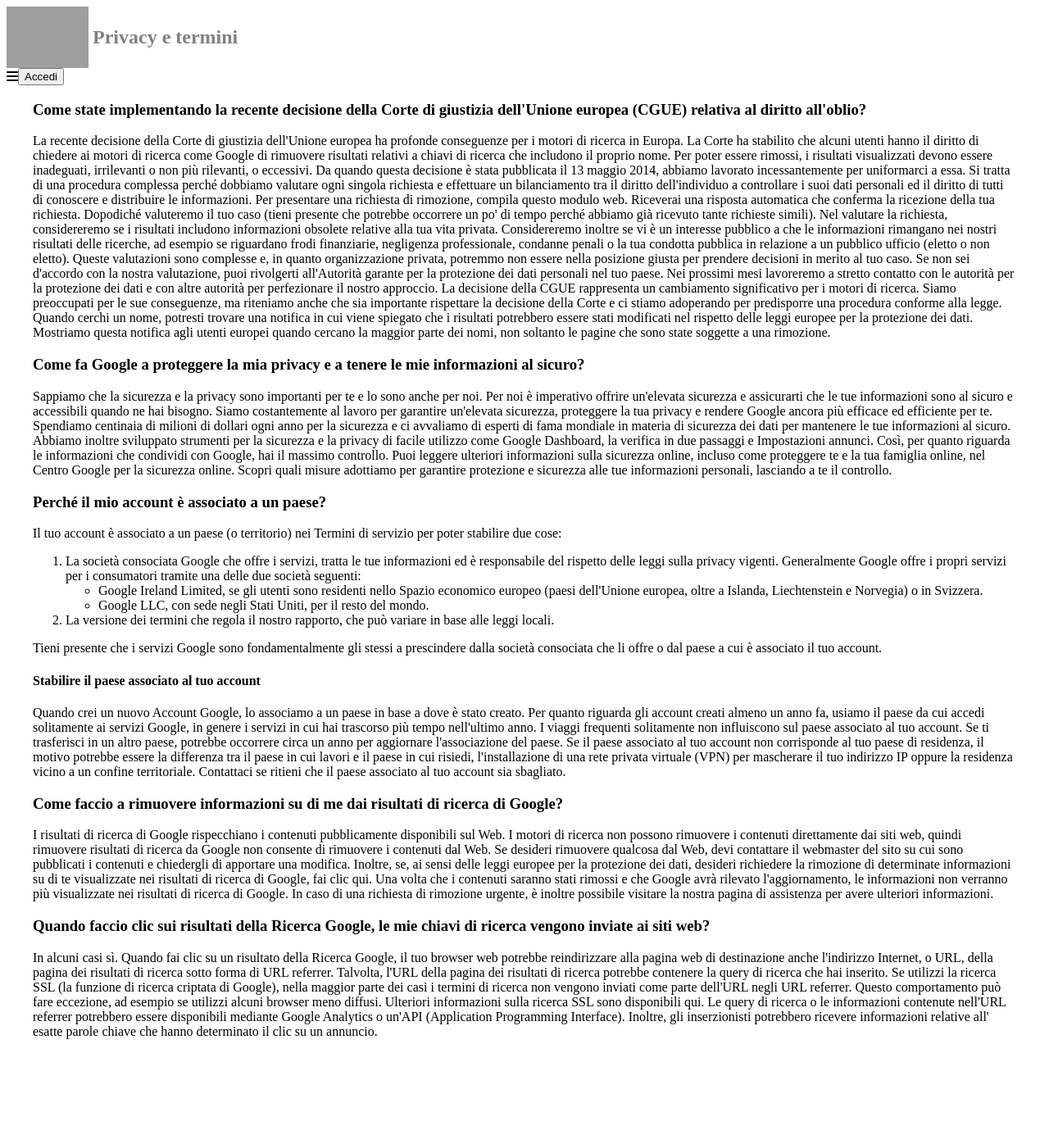
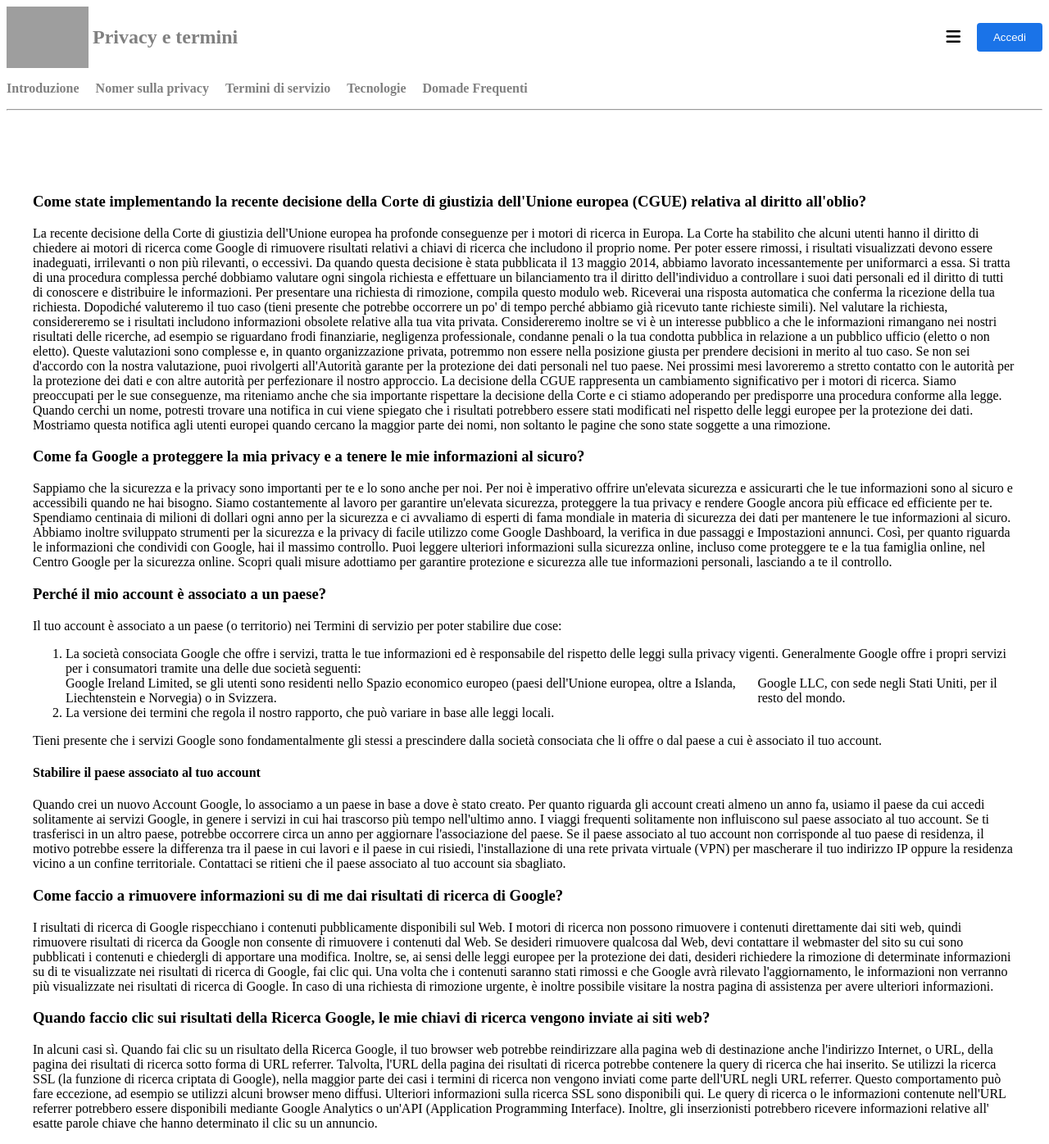
Before and after one commit to Scarpaz14/php-google-faq, a PHP site: page / in a window 1280 px wide. Shown: the whole page at 82% size. Before the commit the page ends 1268 px from the top, so only its background shows below. Run offline with PHP 8.4, Linux system fonts and the light colour scheme; some libraries are stand-ins or nearby versions; grey boxes are pictures that could not be loaded.

Commit message:
finito css

```diff
--- a/index.php
+++ b/index.php
@@ -75,6 +75,26 @@ $faq= [
             <div class="login"><button class="btn-login">Accedi</button></div>
         </div>
     </header>
+    <nav>
+        <ul>
+            <li>
+                <a href="#">Introduzione</a>
+            </li>
+            <li>
+                <a href="#">Nomer sulla privacy</a>
+            </li>
+            <li>
+                <a href="#">Termini di servizio</a>
+            </li>
+            <li>
+                <a href="#">Tecnologie</a>
+            </li>
+            <li>
+                <a href="#">Domade Frequenti</a>
+            </li>
+        </ul>
+    </nav>
+    <hr>
     <div class="container">
 
 <?php
--- a/style.css
+++ b/style.css
@@ -4,16 +4,21 @@
     width: 1200px;
     max-width: 100%;
     margin: auto;
-};
+    margin-top: 100px;
+}
 
 header{
-    background-color: white;
-    min-height: 100px;
+    display: flex;
 }
 
 .header-container-left, .header-container-right{
     display: flex;
     align-items: center;
+    width: 50%;
+}
+
+.header-container-right{
+    justify-content: flex-end;
 }
 
 .logo-google{
@@ -25,3 +30,36 @@ header{
     color:grey;
     margin-left: 5px;
 }
+
+.menu{
+    font-size: 20px;
+    margin-right: 20px;
+}
+
+
+.btn-login{
+    background-color: #1a73e8;
+    color:white;
+    padding: 10px 20px;
+    border: none;
+    border-radius: 4px;
+    vertical-align: middle;
+}
+
+
+ul{
+    display: flex;
+    list-style: none;
+    padding: 0;
+}
+
+a{
+    text-decoration: none;
+    color:grey;
+    margin-right:20px;
+    font-weight: bolder;
+}
+
+a:hover{
+    color:#1a73e8
+}
```
